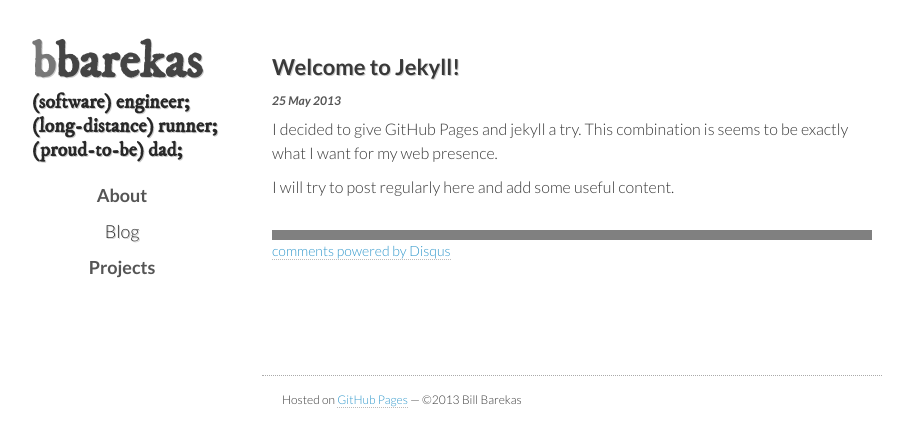
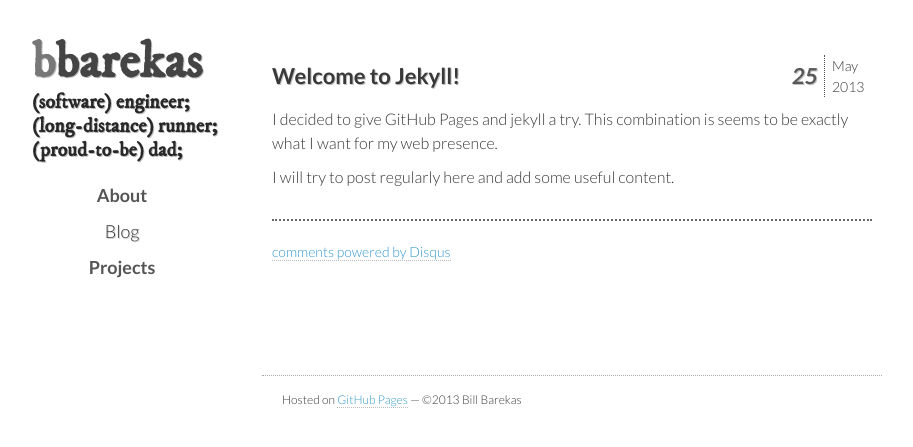
Before and after one commit to bbarekas/bbarekas.github.com, a Jekyll site: the page built from _posts/2013-05-25-welcome-to-jekyll.markdown, in a window 1280 px wide. Shown: the top 447 px of the page, without its empty margins (188-1101 px from the left). Built offline with Jekyll 4.4.1, drawn with Linux system fonts in a browser that asks for light colours; nearby versions of some CDN libraries; Markdown is read by kramdown in place of the engine named in the settings; comment, search, counter and statistics services are not loaded.

```diff
--- a/_layouts/post.html
+++ b/_layouts/post.html
@@ -1,15 +1,22 @@
 ---
 layout: default
 ---
-<h2>{{ page.title }}</h2>
-<h3 class="date">{{ page.date | date_to_string }}</h3>
+<div class="post">
 
-<div id="post">
-{{ content }}
+  <h2 class="post-title">{{ page.title }}</h2>
+  <time class="date_small">{{ page.date | date_to_string }}</time>
+  <time class="date" datetime="{{ page.date | date: "%Y-%m-%d" }}">
+    {{ page.date | date: "<em>%d</em><small>%b<br>%Y</small>" }}
+  </time>
+  <div class="post-content">
+    {{ content }}
+  </div>
+    <!--
+  <div id="post">
+    {{ content }}
+  </div>
+  -->
 </div>
-
-<br>
-<hr size="10" noshade>
 
 <div id="disqus_thread"></div>
 <script type="text/javascript">
--- a/css/styles.css
+++ b/css/styles.css
@@ -51,8 +51,8 @@
     font-size: 22px;
     font-family: 'IM Fell DW Pica', serif;
     /*font-family: 'Special Elite', cursive;*/
-    text-shadow: 1px 1px #CCC;
-
+    /*text-shadow: 1px 1px #CCC;*/
+    text-shadow: rgba(0, 0, 0, 0.25) 1px 1px
 }
 
 h1 .first {
@@ -76,7 +76,9 @@
     color: #393939;
     font-size: 22px;
     padding-bottom: 15px;
-    text-shadow: 1px 1px #CCC;
+    /*text-shadow: 1px 1px #CCC;*/
+    text-shadow: rgba(0, 0, 0, 0.25) 1px 1px
+
 }
 
 h3 {
@@ -94,6 +96,63 @@
 
 h4, h5, h6 {
     color: #494949;
+}
+
+.date {
+    display: block;
+    float: right;
+    width: 80px;
+    color: #595959;
+}
+
+
+.date_small {
+    display: none;
+    clear: both;
+    color: #595959;
+    font-weight: bold;
+    padding-bottom: 15px;
+    font-size: 14px;
+    font-style: italic;
+}
+
+
+.date em {
+    border-right: 1px dotted #555555;
+    float: left;
+    font-weight: bold;
+    font-size: 22px;
+    line-height: 42px;
+    /*padding-right: 5px;*/
+    width: 32px;
+    text-shadow: rgba(0, 0, 0, 0.25) 1px 1px;
+}
+
+.date small {
+    float: right;
+    font-size: 14px;
+    padding-left: 5px;
+    color: #393939;
+    width: 40px;
+}
+
+.post {
+    margin-bottom: 20px;
+    padding-bottom: 20px;
+    border-bottom: 2px dotted #666666;
+}
+
+.post-title {
+    display: block;
+    float: left;
+    padding: 0;
+    text-shadow: rgba(0, 0, 0, 0.25) 1px 1px;
+    margin-bottom: 10px;
+    line-height: 42px;
+}
+
+.post-content {
+    clear: both;
 }
 
 a {
@@ -520,7 +579,14 @@
         float: left;
         width: 100%;
     }
+    .date {
+        display: none;
+    }
+    .date_small {
+        display: block;
+    }
 
+}
 }
 
 @media print, screen and (max-width: 320px) {
```
